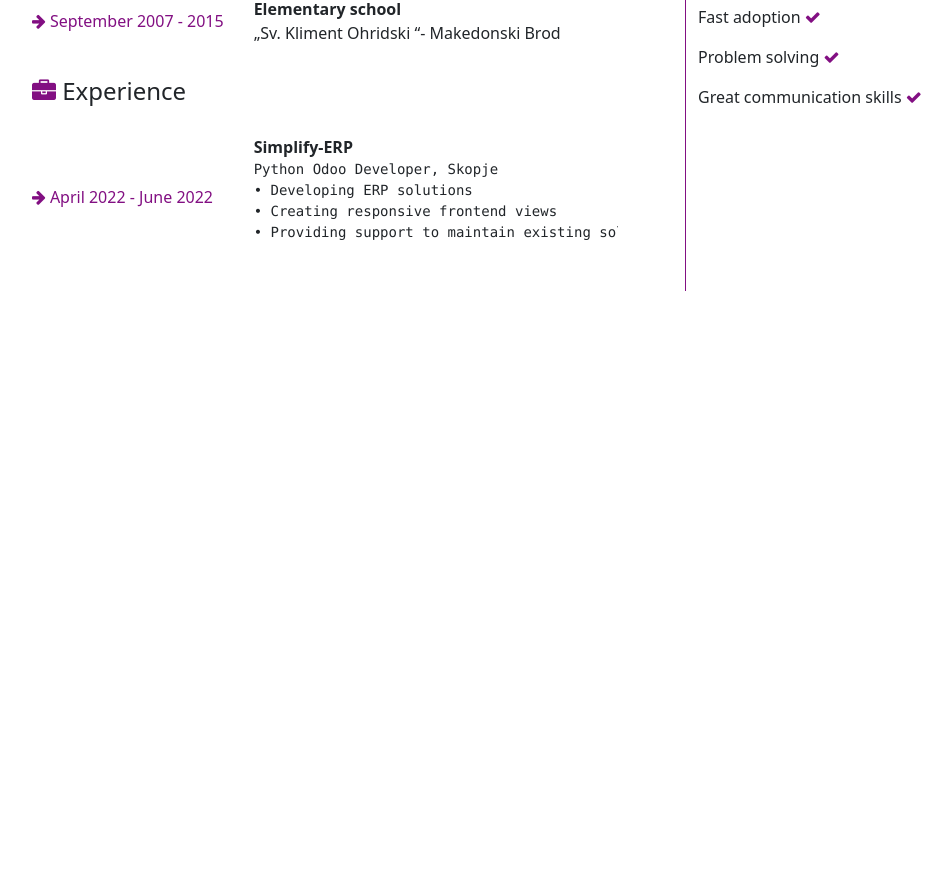
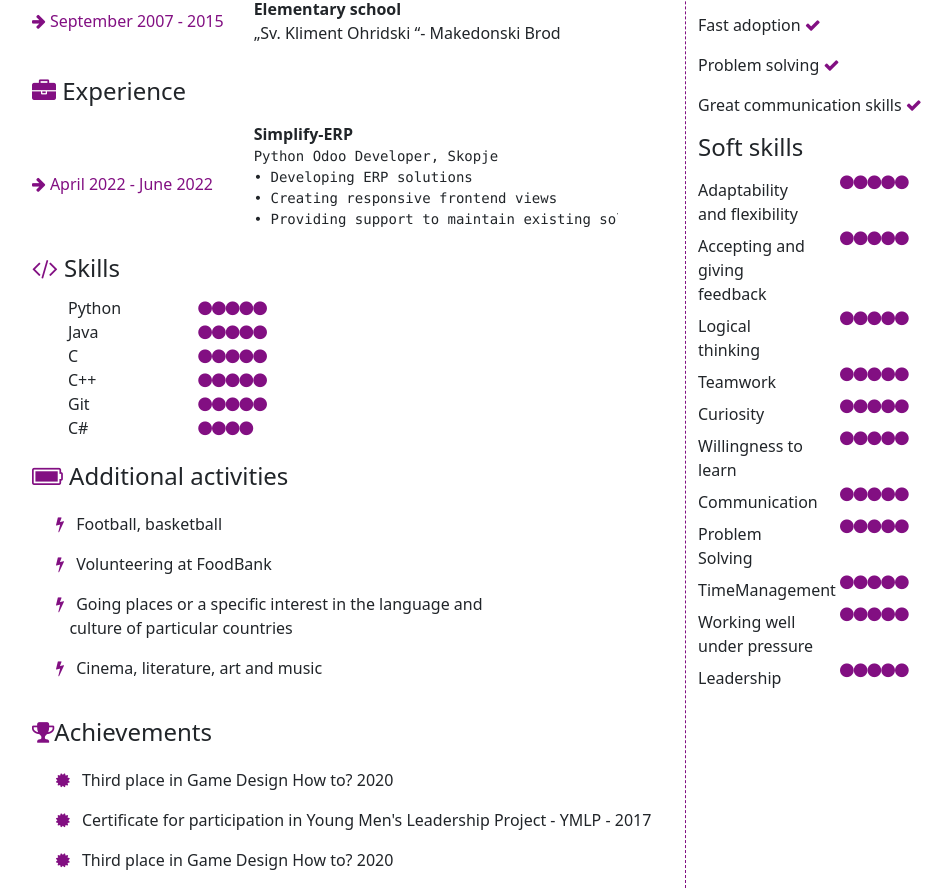
Before and after one commit to borcesmileski/portfolio, a Vue app: page / in a window 1280 px wide. Shown: the part 660-1548 px from the top of the page, without its empty margins (145-1097 px from the left). Before the commit the page ends 951 px from the top, so only its background shows below. Built offline with nearby package versions, Linux system fonts and the light colour scheme.

Commit message:
Added Skills, activities, achievments

```diff
--- a/src/App.vue
+++ b/src/App.vue
@@ -1,6 +1,5 @@
 <template>
   <div id="app">
-
     <router-view/>
   </div>
 </template>
--- a/src/components/Education.vue
+++ b/src/components/Education.vue
@@ -18,7 +18,7 @@
       <br/>
 
     </div>
-    <h4> <i class="text-primary fa fa-briefcase pb-3" aria-hidden="true"></i> Experience</h4>
+    <h4> <i class="text-primary fa fa-briefcase " aria-hidden="true"></i> Experience</h4>
     <div>
       <div v-for="exp in experience" class="row">
         <div class="col-12 col-lg-4 align-self-center">
@@ -33,9 +33,51 @@
 
       </div>
 
-      <br/>
+
 
     </div>
+    <h4> <i class="text-primary fa fa-code pb-2" aria-hidden="true"></i> Skills</h4>
+    <div class="row" v-for="skill in skills">
+        <div class="col-4 col-lg-3 ps-lg-5">
+          {{skill.name}}
+        </div>
+        <div class="col-6 col-lg-2">
+          <span v-for="i in skill.stars">
+            <i class="text-primary fa fa-circle" aria-hidden="true"></i>
+          </span>
+        </div>
+    </div>
+
+    <h4> <i class="text-primary fa fa-battery-full pb-3 pt-4" aria-hidden="true"></i> Additional activities</h4>
+    <div>
+      <p>
+        <i class="fa fa-bolt text-primary ms-lg-4" aria-hidden="true"></i><span class="ps-lg-2"> Football, basketball</span>
+      </p>
+      <p>
+        <i class="fa fa-bolt text-primary ms-lg-4" aria-hidden="true"></i><span class="ps-lg-2"> Volunteering at FoodBank</span>
+      </p>
+      <p>
+        <i class="fa fa-bolt text-primary ms-lg-4" aria-hidden="true"></i><span class="ps-lg-2"> Going places or a specific interest in the language and <br/>
+         &nbsp; &nbsp; &nbsp; &nbsp; &nbsp;culture  of particular countries</span>
+      </p>
+      <p>
+        <i class="fa fa-bolt text-primary ms-lg-4" aria-hidden="true"></i><span class="ps-lg-2"> Cinema, literature, art and music</span>
+      </p>
+    </div>
+
+    <h4> <i class="text-primary fa fa-trophy pb-3 pt-4" aria-hidden="true"></i>Achievements</h4>
+    <div>
+      <p>
+        <i class="fa fa-certificate text-primary ms-lg-4" aria-hidden="true"></i><span class="ps-lg-2"> Third place in Game Design How to? 2020</span>
+      </p>
+      <p>
+        <i class="fa fa-certificate text-primary ms-lg-4" aria-hidden="true"></i><span class="ps-lg-2"> Certificate for participation in Young Men's Leadership Project - YMLP - 2017</span>
+      </p>
+      <p>
+        <i class="fa fa-certificate text-primary ms-lg-4" aria-hidden="true"></i><span class="ps-lg-2"> Third place in Game Design How to? 2020</span>
+      </p>
+    </div>
+
   </div>
 </template>
 
@@ -67,6 +109,43 @@ export default {
           name:'Simplify-ERP',
           description: 'Python Odoo Developer, Skopje \n• Developing ERP solutions \n• Creating responsive frontend views \n• Providing support to maintain existing solutions'
         }
+      ],
+      skills:[
+        {
+          name:'Python',
+          stars:5
+        },
+        {
+          name:'Java',
+          stars:5
+        },
+        {
+          name:'C',
+          stars:5
+        },
+        {
+          name:'C++',
+          stars:5
+        },
+        {
+          name:'Git',
+          stars:5
+        },
+        {
+          name:'C#',
+          stars:4
+        }
+      ],
+      activities:[
+        {
+          activity:'Football, basketball'
+        },{
+          activity:'Volunteering at FoodBank'
+        },{
+          activity:'Going places or a specific interest in the language and culture of particular countries'
+        },{
+          activity:'Cinema, literature, art and music'
+        },
       ]
     }
   }
--- a/src/components/RightBar.vue
+++ b/src/components/RightBar.vue
@@ -1,5 +1,5 @@
 <template>
-  <div class="col-12 col-lg-3 border-start border-1 border-primary">
+  <div class="col-12 col-lg-3 border-1 border-primary" style="border-left-style: dashed">
     <i style="color: #820f82;" class="fa fa-address-book-o fa-2x" aria-hidden="true"></i> Contact:
 
     <div class="mt-3">
@@ -15,13 +15,23 @@
     </div>
     <hr style="color: #820f82;">
     <div class="mt-2">
-      <h4 class="text-truncate">Competences</h4>
+      <h4 class="pb-2 text-truncate">Competences</h4>
       <div v-for="comp in competences">
         <p>{{ comp.skill }} <i style="color:#820f82 " class="fa fa-check " aria-hidden="true"></i></p>
       </div>
 
     </div>
-
+    <h4>Soft skills</h4>
+    <div class="row" v-for="skill in skills">
+      <div class="col-4 col-lg-6 pt-2">
+        {{skill.name}}
+      </div>
+      <div class="col-6 col-lg-4">
+          <span v-for="i in skill.stars">
+            <i class="text-primary fa fa-circle" aria-hidden="true"></i>
+          </span>
+      </div>
+    </div>
   </div>
 </template>
 
@@ -50,6 +60,52 @@ export default {
           skill: ' Great communication skills',
         }
       ],
+      skills:[
+        {
+          name:'Adaptability and flexibility',
+          stars:5
+        },
+        {
+          name:'Accepting and giving feedback',
+          stars:5
+        },
+        {
+          name:'Logical thinking',
+          stars:5
+        },
+        {
+          name:'Teamwork',
+          stars:5
+        },
+        {
+          name:'Curiosity',
+          stars:5
+        },
+        {
+          name:'Willingness to learn',
+          stars:5
+        },
+        {
+          name:'Communication',
+          stars:5
+        },
+        {
+          name:'Problem Solving',
+          stars:5
+        },
+        {
+          name:'TimeManagement',
+          stars:5
+        },
+        {
+          name:'Working well under pressure',
+          stars:5
+        },
+        {
+          name:'Leadership',
+          stars:5
+        }
+      ]
     }
   }
 }
```
